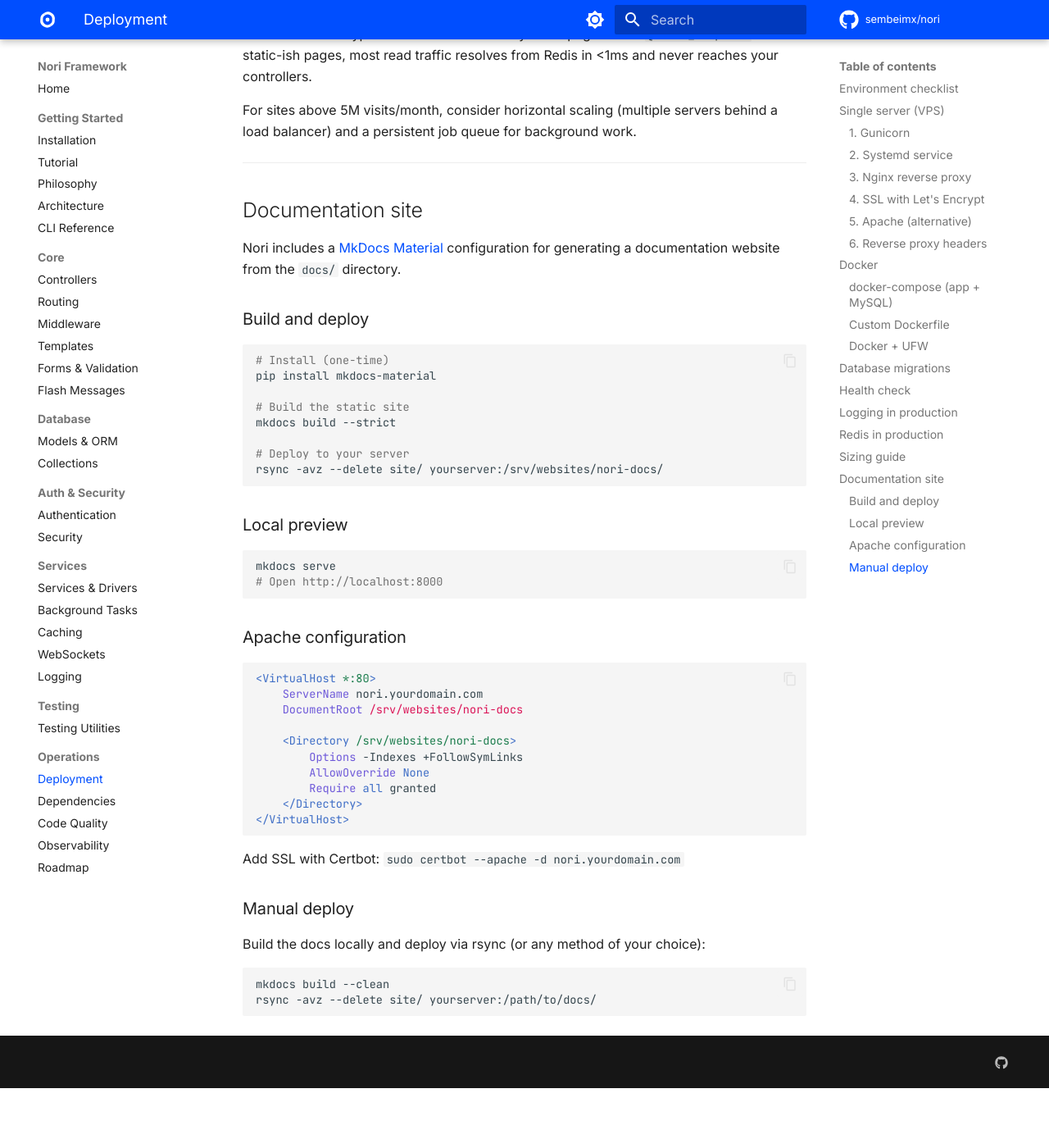
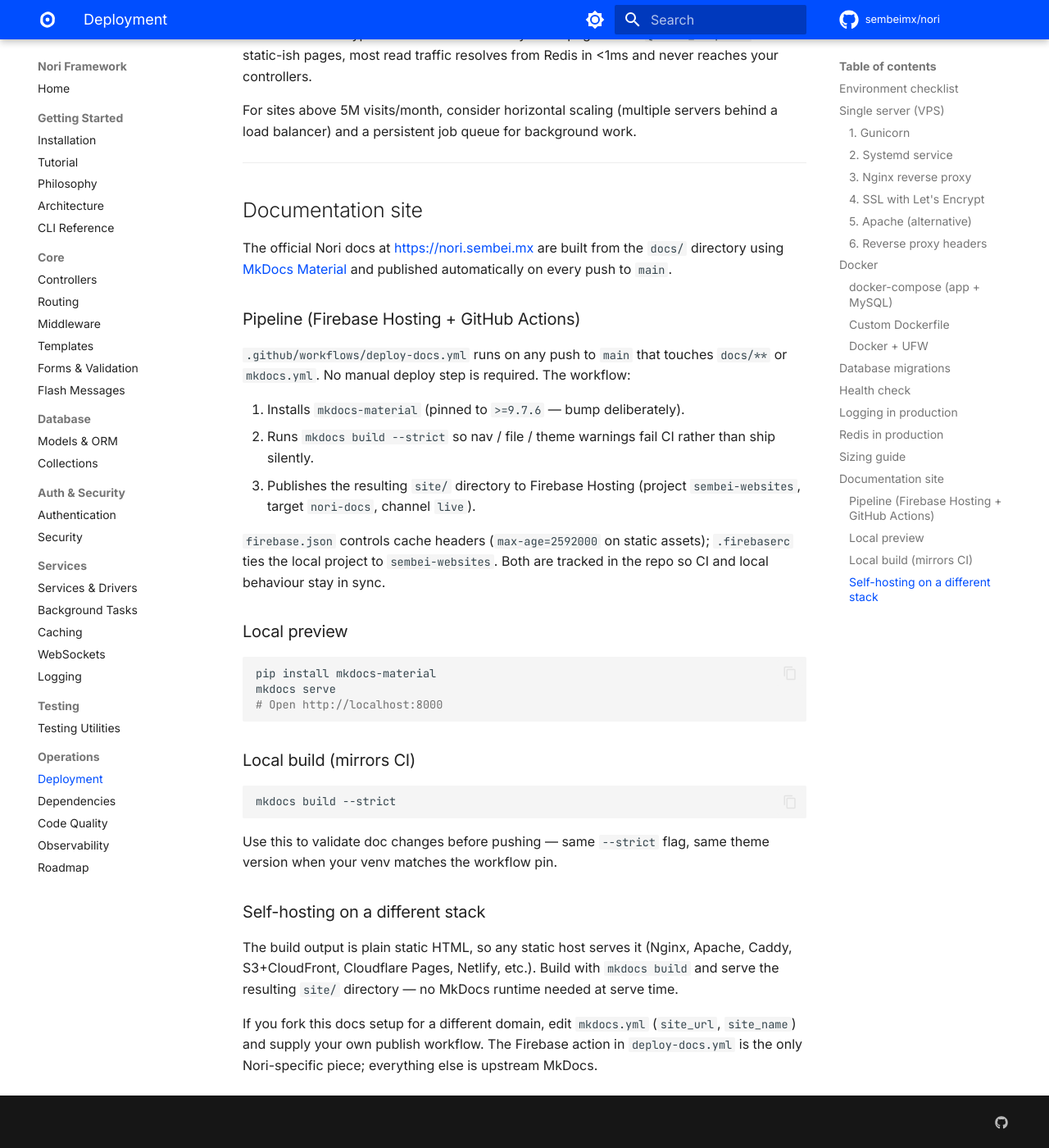
Before and after one commit to sembeimx/nori, an MkDocs documentation site: the page built from docs/deployment.md, in a window 1280 px wide and 1400 px high, scrolled down 9046 px. Shown: the whole window at 82% size. Built offline with MkDocs 1.6.1 and Material for MkDocs 9.7.7, drawn with Linux system fonts in a browser that asks for light colours; comment, search, counter and statistics services are not loaded; before the commit the page ends 10373 px from its top, so only the background shows below that.

Commit message:
docs: rewrite Documentation site section + add CHANGELOG Unreleased section
deployment.md previously described a VPS + rsync + Apache + Certbot
pipeline that bears no resemblance to how Nori docs actually ship. The
real pipeline is Firebase Hosting auto-deploy from .github/workflows/
deploy-docs.yml, triggered on every push to main that touches docs/**
or mkdocs.yml — no manual deploy step exists. The doc now describes
that pipeline and lists self-hosting as a generic option (any static
host serves mkdocs output) without inventing a canonical path the
project does not use.

CHANGELOG.md gains an [Unreleased] block at the top so contributors
have a place to land entries as they merge, instead of writing the
CHANGELOG entry from scratch at release-cut time. Header text notes
the upcoming scripts/release.sh will rename + extract this block on
each release.

Both are docs-only changes; mkdocs build --strict still passes locally.

````diff
--- a/docs/deployment.md
+++ b/docs/deployment.md
@@ -431,50 +431,36 @@
 
 ## Documentation site
 
-Nori includes a [MkDocs Material](https://squidfunk.github.io/mkdocs-material/) configuration for generating a documentation website from the `docs/` directory.
+The official Nori docs at <https://nori.sembei.mx> are built from the `docs/` directory using [MkDocs Material](https://squidfunk.github.io/mkdocs-material/) and published automatically on every push to `main`.
 
-### Build and deploy
+### Pipeline (Firebase Hosting + GitHub Actions)
 
-```bash
-# Install (one-time)
-pip install mkdocs-material
+`.github/workflows/deploy-docs.yml` runs on any push to `main` that touches `docs/**` or `mkdocs.yml`. No manual deploy step is required. The workflow:
 
-# Build the static site
-mkdocs build --strict
+1. Installs `mkdocs-material` (pinned to `>=9.7.6` — bump deliberately).
+2. Runs `mkdocs build --strict` so nav / file / theme warnings fail CI rather than ship silently.
+3. Publishes the resulting `site/` directory to Firebase Hosting (project `sembei-websites`, target `nori-docs`, channel `live`).
 
-# Deploy to your server
-rsync -avz --delete site/ yourserver:/srv/websites/nori-docs/
-```
+`firebase.json` controls cache headers (`max-age=2592000` on static assets); `.firebaserc` ties the local project to `sembei-websites`. Both are tracked in the repo so CI and local behaviour stay in sync.
 
 ### Local preview
 
 ```bash
+pip install mkdocs-material
 mkdocs serve
 # Open http://localhost:8000
 ```
 
-### Apache configuration
+### Local build (mirrors CI)
 
-```apache
-<VirtualHost *:80>
-    ServerName nori.yourdomain.com
-    DocumentRoot /srv/websites/nori-docs
-
-    <Directory /srv/websites/nori-docs>
-        Options -Indexes +FollowSymLinks
-        AllowOverride None
-        Require all granted
-    </Directory>
-</VirtualHost>
+```bash
+mkdocs build --strict
 ```
 
-Add SSL with Certbot: `sudo certbot --apache -d nori.yourdomain.com`
+Use this to validate doc changes before pushing — same `--strict` flag, same theme version when your venv matches the workflow pin.
 
-### Manual deploy
+### Self-hosting on a different stack
 
-Build the docs locally and deploy via rsync (or any method of your choice):
+The build output is plain static HTML, so any static host serves it (Nginx, Apache, Caddy, S3+CloudFront, Cloudflare Pages, Netlify, etc.). Build with `mkdocs build` and serve the resulting `site/` directory — no MkDocs runtime needed at serve time.
 
-```bash
-mkdocs build --clean
-rsync -avz --delete site/ yourserver:/path/to/docs/
-```
+If you fork this docs setup for a different domain, edit `mkdocs.yml` (`site_url`, `site_name`) and supply your own publish workflow. The Firebase action in `deploy-docs.yml` is the only Nori-specific piece; everything else is upstream MkDocs.
````
Also changed, not shown: CHANGELOG.md (+8 -0 lines).
